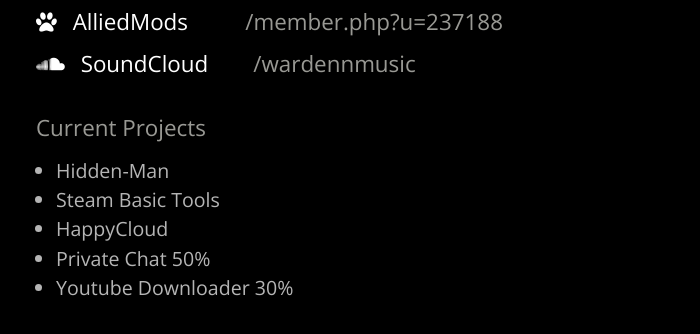
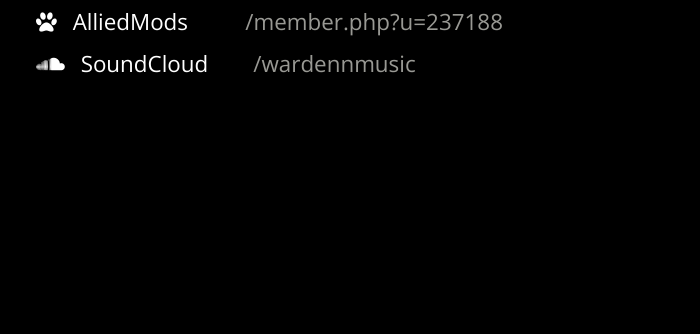
Before and after one commit to 13dev/about.13dev.pt, a plain HTML site: page index.html in a window 1280 px wide. Shown: the part 440-774 px from the top of the page, without its empty margins (44-744 px from the left). Drawn offline with nearby package versions, Linux system fonts and the light colour scheme.

Commit message:
Update index.html

```diff
--- a/index.html
+++ b/index.html
@@ -80,7 +80,7 @@
 			</ul>
 		</div>
 
-		<div class="current-proj" style="margin-top: 30px;">
+		<!--<div class="current-proj" style="margin-top: 30px;">
 		<h2>Current Projects</h2>
 			<ul style="list-style-type: initial; padding: 20px; font-size: 1.4em;color: #b5b5b5;line-height: 1.5em; padding-top: 5px;">
 				<li>
@@ -101,7 +101,7 @@
 				<li>Private Chat 50%</li>
 				<li>Youtube Downloader 30%</li>
 			</ul>
-		</div>
+		</div>-->
 
 	</div>
 
```
